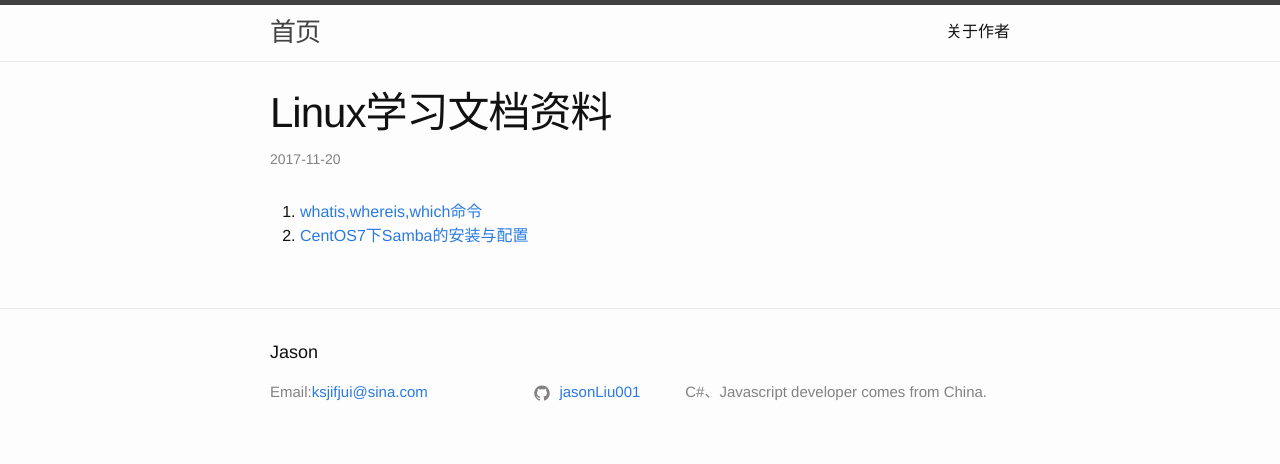
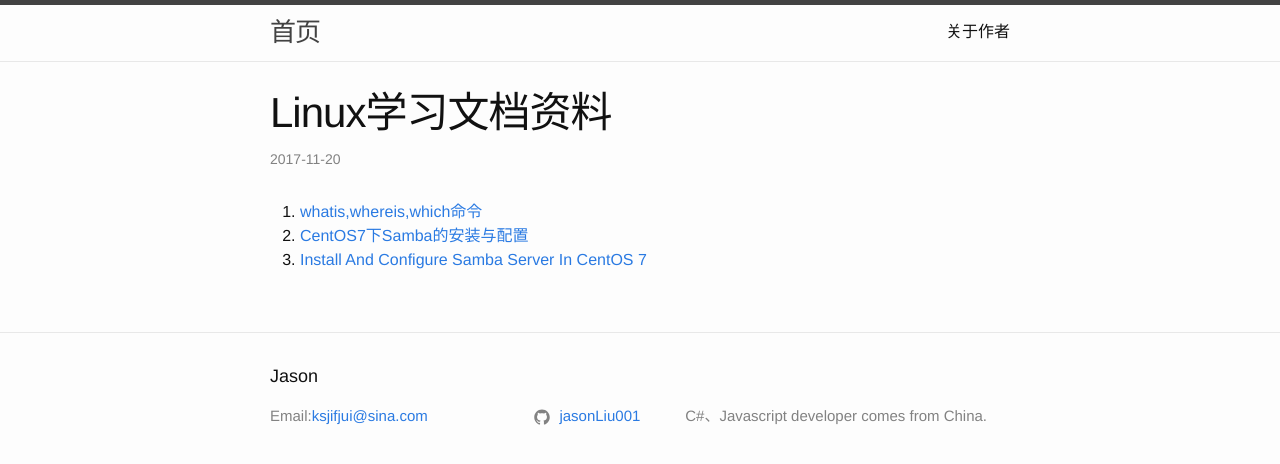
Before and after one commit to jasonLiu001/jasonLiu001.github.io, a Jekyll site: the page built from _posts/2017-11-20-linux学习文档.md, in a window 1280 px wide. Shown: the top 464 px of the page. Built offline with Jekyll 4.4.1, drawn with Linux system fonts in a browser that asks for light colours.

Commit message:
Update 2017-11-20-linux学习文档.md

```diff
--- a/_posts/2017-11-20-linux学习文档.md
+++ b/_posts/2017-11-20-linux学习文档.md
@@ -6,3 +6,4 @@ date:   2017-11-20 12:42:13 +0800
 
 1. [whatis,whereis,which命令](http://www.thegeekstuff.com/2013/04/linux-which-whatis-whereis/)
 2. [CentOS7下Samba的安装与配置 ](http://wangzhijian.blog.51cto.com/6427016/1698879)
+3. [Install And Configure Samba Server In CentOS 7](https://www.unixmen.com/install-configure-samba-server-centos-7/)
```
